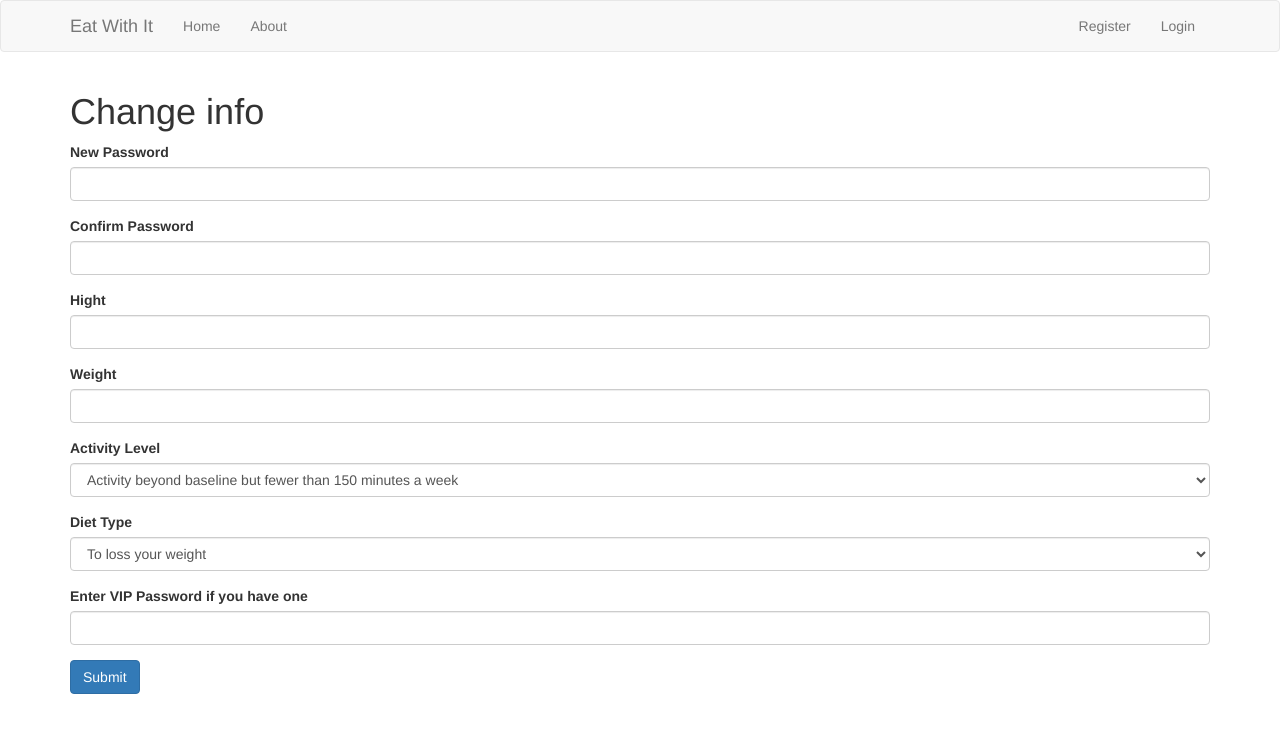
After one commit to kirall36/EatWithIt, a Flask app: page /change_info in a window 1280 px wide. The commit adds this page. Shown: the top 733 px of the page. Run offline with Flask 2, Linux system fonts and the light colour scheme; some libraries are stand-ins or nearby versions.

Commit message:
Changing info

```diff
--- a/app.py
+++ b/app.py
@@ -82,6 +82,33 @@ def delete(idmeal):
     delete_meal(idmeal, session['ration'])
     return redirect(url_for('index'))
 
+
+@app.route('/change_info', methods=['GET', 'POST'])
+def change_info():
+    form = ChangeForm(request.form)
+    if request.method == 'POST' and form.validate():
+        user = User.get(User.login == session['login'])
+        password = sha256_crypt.encrypt(str(form.password.data))
+        vip_password = form.vip_password.data
+        hight = form.hight.data
+        weight = form.weight.data
+        activity_level = form.activity_level.data
+        diet = form.diet.data
+
+        if vip_password == VIPPASSWORD:
+            user.role = 'Vip'
+        user.password = password
+        user.hight = hight
+        user.weight = weight
+        user.activity_level = activity_level
+        user.diet = diet
+        user.calories_recomendation = calculate_calories(user)
+        user.save()
+
+        flash('You have changed your info', 'success')
+        return redirect(url_for('index'))
+
+    return render_template("change_info.html", form=form)
 
 @app.route('/register', methods=['GET', 'POST'])
 def register():
--- a/forms.py
+++ b/forms.py
@@ -1,4 +1,20 @@
 from wtforms import Form, StringField, FloatField, PasswordField, DateField, SelectField, validators
+
+
+class ChangeForm(Form):
+    password = PasswordField('New Password', [
+        validators.DataRequired(),
+        validators.EqualTo('confirm', message='Passwords do not match')
+    ])
+    confirm = PasswordField('Confirm Password')
+    hight = FloatField('Hight')
+    weight = FloatField('Weight')
+    activity_level = SelectField(u'Activity Level', choices=[('low', 'Activity beyond baseline but fewer than 150 minutes a week'),
+                                                             ('medium', '150 minutes to 300 minutes a week'),
+                                                             ('high', 'More than 300 minutes a week')])
+    diet = SelectField(u'Diet Type', choices=[('wl', 'To loss your weight'), ('wm', 'To maintain your weight'),
+                                              ('wg', 'To gain your weight')])
+    vip_password = PasswordField('Enter VIP Password if you have one')
 
 
 class RegisterForm(Form):
--- /dev/null
+++ b/templates/change_info.html
@@ -0,0 +1,30 @@
+{% extends 'base.html' %}
+
+{% block body %}
+  <h1>Change info</h1>
+  {% from "includes/_formhelpers.html" import render_field %}
+  <form method="POST" action="">
+    <div class="form-group">
+      {{render_field(form.password, class_="form-control")}}
+    </div>
+    <div class="form-group">
+      {{render_field(form.confirm, class_="form-control")}}
+    </div>
+      <div class="form-group">
+      {{render_field(form.hight, class_="form-control")}}
+    </div>
+      <div class="form-group">
+      {{render_field(form.weight, class_="form-control")}}
+    </div>
+      <div class="form-group">
+      {{render_field(form.activity_level, class_="form-control")}}
+    </div>
+      <div class="form-group">
+      {{render_field(form.diet, class_="form-control")}}
+    </div>
+      <div class="form-group">
+      {{render_field(form.vip_password, class_="form-control")}}
+    </div>
+    <p><input type="submit" class="btn btn-primary" value="Submit"></p>
+  </form>
+{% endblock %}
```
Also changed, not shown: templates/home.html (+13 -6 lines).
